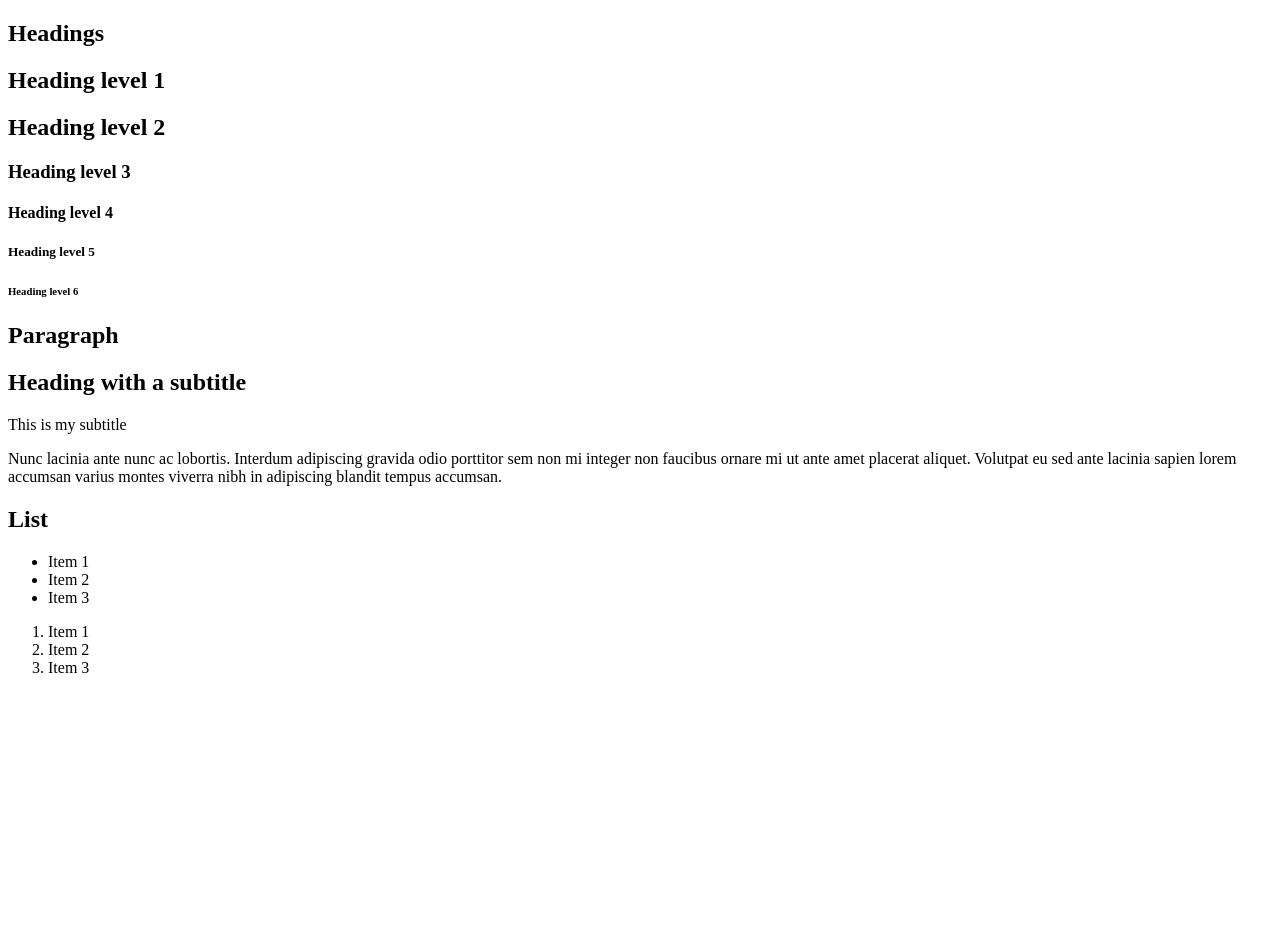
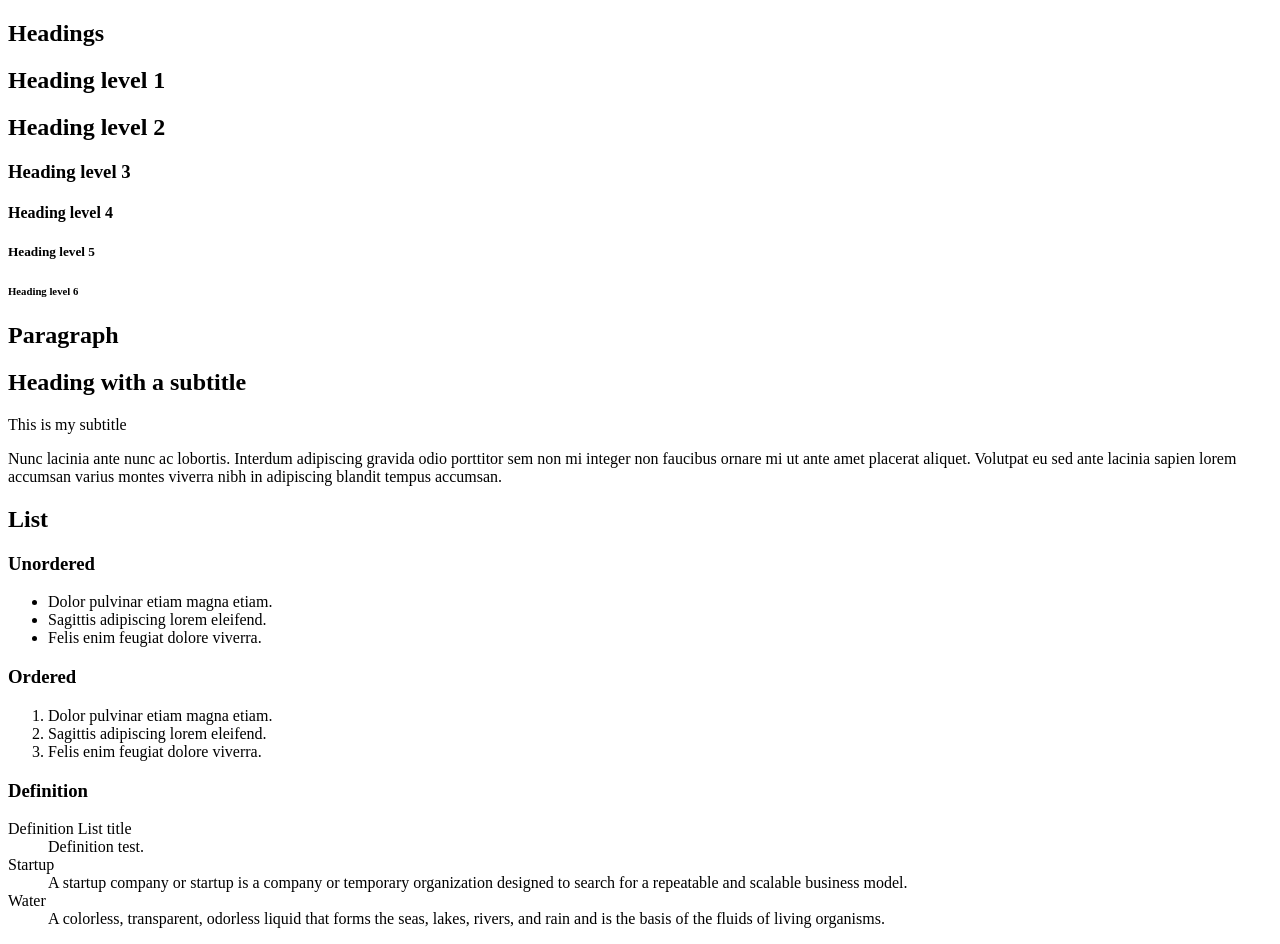
Before and after one commit to LouisTenebrae/holbertonschool-web_front_end, a plain HTML site: page html_advanced/26-styleguide.html in a window 1280 px wide. Before the commit the page ends 800 px from the top, so only its background shows below. Drawn offline with Linux system fonts and the light colour scheme.

Commit message:
Let's see

```diff
--- a/html_advanced/26-styleguide.html
+++ b/html_advanced/26-styleguide.html
@@ -39,16 +39,31 @@
                     <header>
                         <h2>List</h2>
                     </header>
-                    <ul>
-                        <li>Item 1</li>
-                        <li>Item 2</li>
-                        <li>Item 3</li>
-                    </ul>
-                    <ol>
-                        <li>Item 1</li>
-                        <li>Item 2</li>
-                        <li>Item 3</li>
-                    </ol>
+                        <div>
+                            <h3>Unordered</h3>
+                            <ul>
+                                <li>Dolor pulvinar etiam magna etiam.</li>
+                                <li>Sagittis adipiscing lorem eleifend.</li>
+                                <li>Felis enim feugiat dolore viverra.</li>
+                            </ul>
+                            <h3>Ordered</h3>
+                            <ol>
+                                <li>Dolor pulvinar etiam magna etiam.</li>
+                                <li>Sagittis adipiscing lorem eleifend.</li>
+                                <li>Felis enim feugiat dolore viverra.</li>
+                            </ol>
+                            <h3>Definition</h3>
+                            <dl>
+                                <dt> Definition List title</dt>
+                                <dd> Definition test.</dd>
+                                <dt>Startup</dt>
+                                <dd>A startup company or startup is a company or temporary organization designed to search for a repeatable and scalable business model.
+                                </dd>
+                                <dt>Water</dt>
+                                <dd>A colorless, transparent, odorless liquid that forms the seas, lakes, rivers, and rain and is the basis of the fluids of living organisms.
+                                </dd>
+                            </dl>
+                        </div>
                 </section>
             </main>
             <footer>
```
